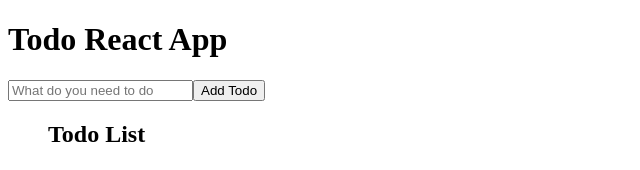
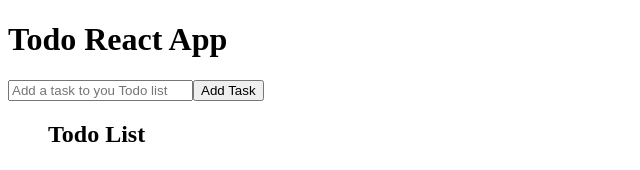
Before and after one commit to jfcode101/alab-320h.9.1, a React (Vite) app in the folder REACT-TODO-LIST/: page / in a window 1280 px wide. Shown: the top 170 px of the page, without its empty margins (0-640 px from the left). Built offline with nearby package versions, Linux system fonts and the light colour scheme.

Commit message:
update TodoForm.jsx

```diff
--- a/REACT-TODO-LIST/src/assets/components/todo-form/TodoForm.jsx
+++ b/REACT-TODO-LIST/src/assets/components/todo-form/TodoForm.jsx
@@ -2,15 +2,29 @@ import { useState } from "react";
 
 function TodoForm({ dispatch }) {
   // state to store the input value
-  const [inputVal, setVal] = useState();
+  const [inputVal, setInputVal] = useState("");
 
   // function to handle form submission
-  const handleSubmit = (e) => {};
+  const handleSubmit = (e) => {
+    // preevent auto submission
+    e.preventDefault();
+    if (inputVal.trim()) {
+      dispatch({ type: "ADD_TASK", title: inputVal });
+      // clear the input fiel
+      setInputVal("");
+    }
+  };
 
   return (
-    <form className="cls-form">
-      <input type="text" value="" placeholder="What do you need to do " />
-      <button type="submit">Add Todo</button>
+    <form onSubmit={handleSubmit} className="cls-form">
+      <input
+        type="text"
+        value={inputVal}
+        // add an onchange event listener
+        onChange={(e) => setInputVal(e.target.value)}
+        placeholder="Add a task to you Todo list"
+      />
+      <button type="submit">Add Task</button>
     </form>
   );
 }
```
